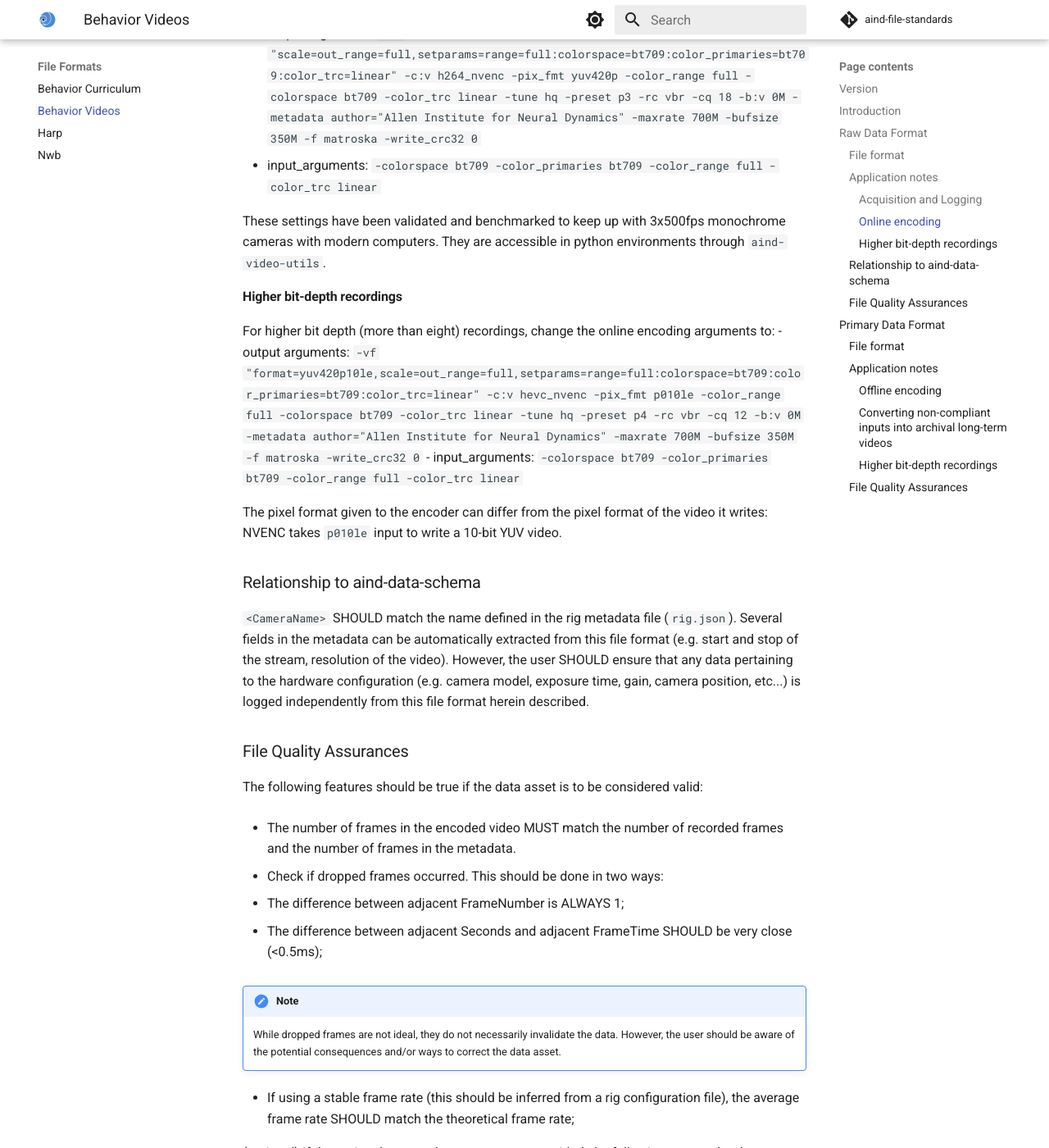
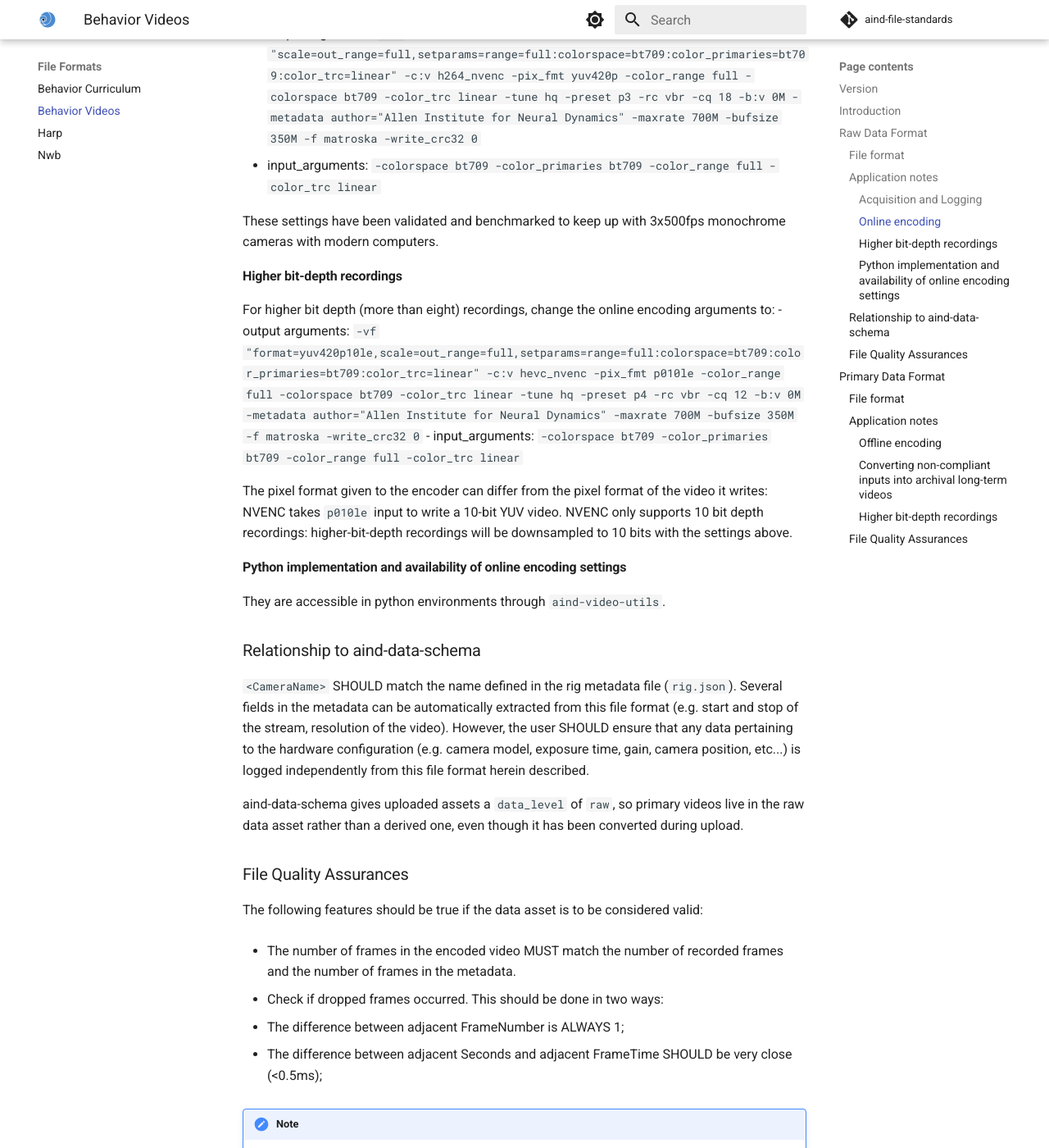
Before and after one commit to AllenNeuralDynamics/aind-file-standards, an MkDocs documentation site: the page built from docs/file_formats/behavior_videos.md, in a window 1280 px wide and 1400 px high, scrolled down 2950 px. Shown: the whole window at 82% size. Built offline with MkDocs 1.6.1 and Material for MkDocs 9.7.7, drawn with Linux system fonts in a browser that asks for light colours; comment, search, counter and statistics services are not loaded; some of the changed text lies outside the part shown.

Commit message:
chore: address review comments

```diff
--- a/docs/file_formats/behavior_videos.md
+++ b/docs/file_formats/behavior_videos.md
@@ -107,11 +107,17 @@
   - output arguments: `-vf "format=yuv420p10le,scale=out_range=full,setparams=range=full:colorspace=bt709:color_primaries=bt709:color_trc=linear" -c:v hevc_nvenc -pix_fmt p010le -color_range full -colorspace bt709 -color_trc linear -tune hq -preset p4 -rc vbr -cq 12 -b:v 0M -metadata author="Allen Institute for Neural Dynamics" -maxrate 700M -bufsize 350M -f matroska -write_crc32 0`
   - input_arguments: `-colorspace bt709 -color_primaries bt709 -color_range full -color_trc linear`
 
-The pixel format given to the encoder can differ from the pixel format of the video it writes: NVENC takes `p010le` input to write a 10-bit YUV video.
+The pixel format given to the encoder can differ from the pixel format of the video it writes: NVENC takes `p010le` input to write a 10-bit YUV video. NVENC only supports 10 bit depth recordings: higher-bit-depth recordings will be downsampled to 10 bits with the settings above.
+
+#### Python implementation and availability of online encoding settings
+
+They are accessible in python environments through `aind-video-utils`.
 
 ### Relationship to aind-data-schema
 
 `<CameraName>` SHOULD match the name defined in the rig metadata file (`rig.json`). Several fields in the metadata can be automatically extracted from this file format (e.g. start and stop of the stream, resolution of the video). However, the user SHOULD ensure that any data pertaining to the hardware configuration (e.g. camera model, exposure time, gain, camera position, etc...) is logged independently from this file format herein described.
+
+aind-data-schema gives uploaded assets a `data_level` of `raw`, so primary videos live in the raw data asset rather than a derived one, even though it has been converted during upload.
 
 ### File Quality Assurances
 
@@ -136,11 +142,11 @@
 
 ### File format
 
-Primary videos are the archival videos an uploaded data asset holds, converted from raw videos by the upload job. aind-data-schema gives that asset a `data_level` of `raw`, so primary videos live in the raw data asset rather than a derived one. A primary video keeps the folder structure and `metadata.csv` of the [Raw Data Format](#raw-data-format), and MUST be named `video.mp4`.
+Primary videos are the archival videos an uploaded data asset holds, converted from raw videos by the upload job. A primary video keeps the folder structure and `metadata.csv` of the [Raw Data Format](#raw-data-format), and MUST be named `video.<extension>` and SHOULD be named `video.mp4`.
 
 Archival videos SHOULD accurately represent the captured scene across platforms:
 
-- The container MUST be mp4. It SHOULD have fast start, with the `moov` atom at the beginning of the file, and SHOULD contain a `colr` atom.
+- The container SHOULD be mp4. It SHOULD have fast start, with the `moov` atom at the beginning of the file, and SHOULD contain a `colr` atom.
 - The codec MUST be h264 (AVC) or h265 (HEVC), and SHOULD be h264.
 - The pixel format MUST be either yuv420p or yuv420p10le. Implementations SHOULD use yuv420p unless 10-bit precision is required.
 - The range MUST be standard (limited), not full (pc).
@@ -187,4 +193,4 @@
 ### File Quality Assurances
 
 - `ffprobe` MUST report the video stream's pixel format, range, and color space correctly.
-- The archival video MUST contain every frame of the raw video, and writers MUST check that the frame counts agree.
+- The primary data format MUST honor the quality assurance of the raw data format.
```
Also changed, not shown: other parts of docs/file_formats/behavior_videos.md (+1 -1 lines).
